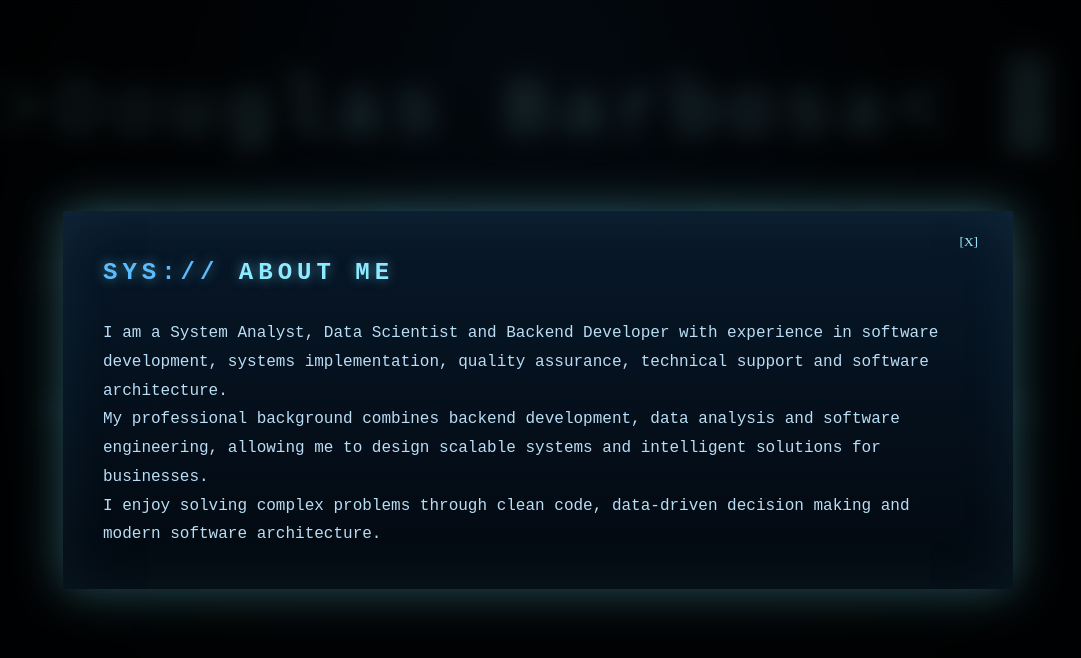
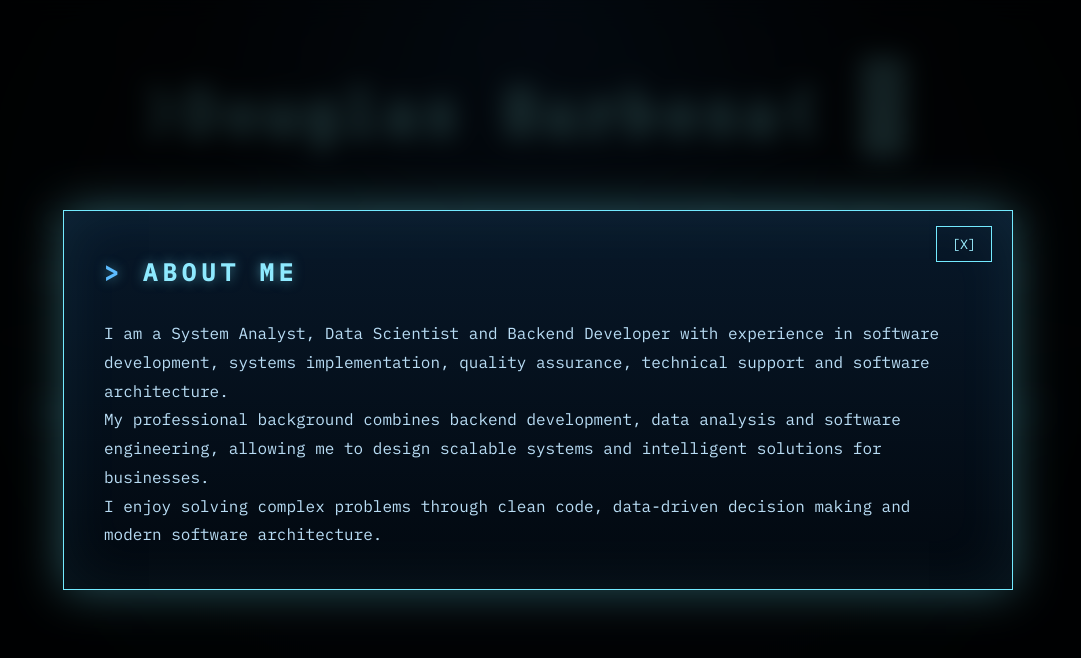
Before and after one commit to Dum2601/Portfolio_page, a plain HTML site: page index.html in a window 1280 px wide. Both pictures are taken after a click on the link "ABOUT". Shown: the whole page, without its empty margins (102-1183 px from the left). Drawn offline with Linux system fonts and the light colour scheme.

Commit message:
Update: Fixing style.css

````diff
--- a/style.css
+++ b/style.css
@@ -1,4 +1,3 @@
-```css
 @import url('https://fonts.googleapis.com/css2?family=VT323&family=IBM+Plex+Mono:wght@300;400;500&display=swap');
 
 
@@ -581,7 +580,7 @@
 section h2::before{
 
 
-    content:"SYS:// ";
+    content:"> ";
 
 
     color:#5cbcff;
@@ -652,7 +651,7 @@
 
 
 
-article h3{
+h3{
 
 
     color:#c8f4ff;
@@ -949,4 +948,3 @@
 
 
 }
-```
````
